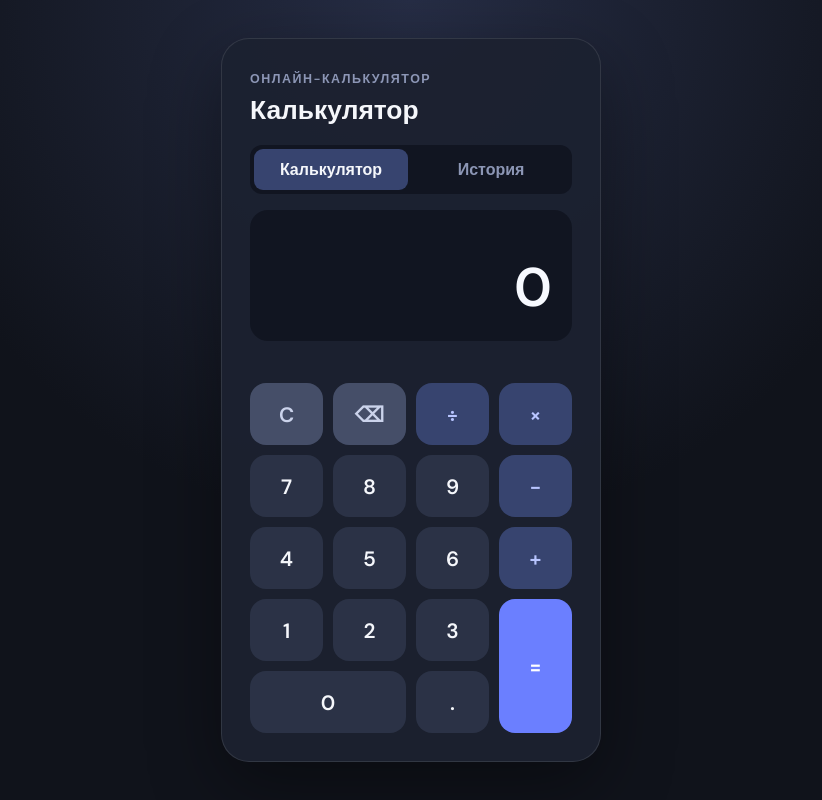
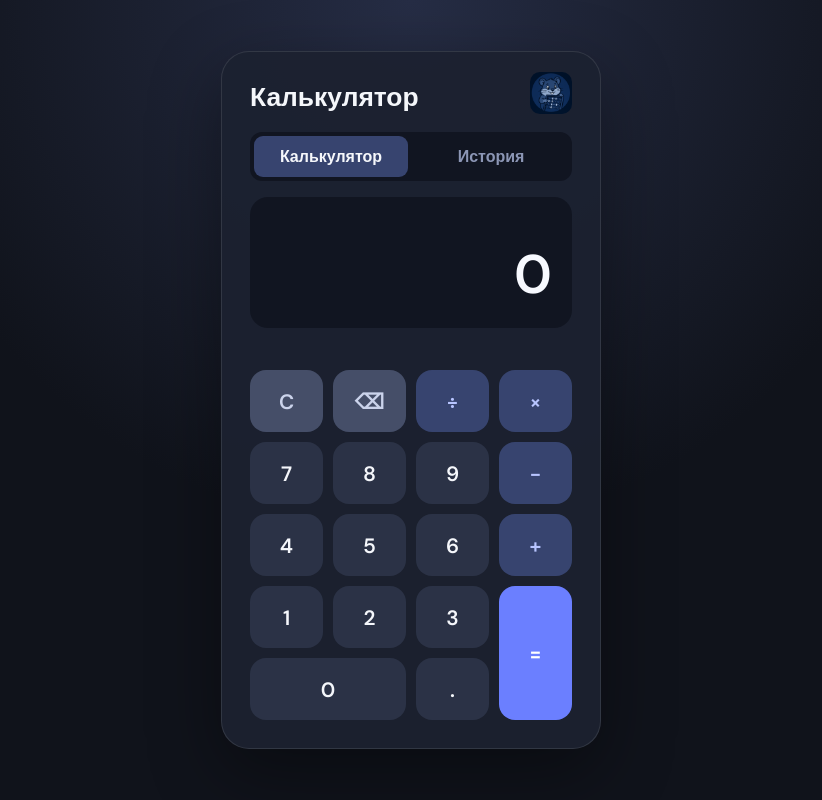
Before and after one commit to IlyaKozlov/calculator, a FastAPI app: page / in a window 1280 px wide. Shown: the whole page, without its empty margins (229-1051 px from the left). Run offline with FastAPI, Linux system fonts and the light colour scheme.

Commit message:
change name and add icon to page

```diff
--- a/src/static/app.js
+++ b/src/static/app.js
@@ -27,6 +27,7 @@ function formatNumber(value) {
 function showError(message) {
   errorMessage.textContent = message;
 }
+
 
 function renderHistory() {
   historyList.replaceChildren();
@@ -118,6 +119,7 @@ document.querySelector('[data-action="backspace"]').addEventListener('click', ()
   render();
 });
 
+
 document.querySelector('#clear-history').addEventListener('click', () => {
   historyItems = [];
   renderHistory();
--- a/src/static/style.css
+++ b/src/static/style.css
@@ -19,6 +19,7 @@ body {
 }
 
 .calculator {
+  position: relative;
   width: min(100%, 380px);
   padding: 28px;
   border: 1px solid rgba(255, 255, 255, .1);
@@ -27,7 +28,20 @@ body {
   box-shadow: 0 24px 70px rgba(0, 0, 0, .38);
 }
 
-.calculator__header { margin-bottom: 18px; }
+.calculator__header {
+  position: relative;
+  margin-bottom: 18px;
+  padding-right: 52px;
+}
+.calculator__icon {
+  position: absolute;
+  top: -8px;
+  right: 0;
+  width: 42px;
+  height: 42px;
+  border-radius: 10px;
+  object-fit: cover;
+}
 .tabs { display: grid; grid-template-columns: 1fr 1fr; gap: 6px; margin-bottom: 16px; padding: 4px; border-radius: 12px; background: #111521; }
 .tab { padding: 10px; border: 0; border-radius: 9px; background: transparent; color: #8c96b5; cursor: pointer; font: inherit; font-weight: 600; }
 .tab:hover { color: #f5f7fb; }
@@ -42,8 +56,7 @@ body {
 .history__list { display: grid; gap: 8px; margin: 0; padding: 0; list-style: none; }
 .history__item { display: flex; align-items: center; justify-content: space-between; gap: 12px; padding: 13px 14px; border-radius: 12px; background: #111521; color: #b8c0d8; }
 .history__item strong { color: #f7f9ff; font-size: 1.1rem; }
-.calculator__eyebrow { color: #8c96b5; font-size: .78rem; font-weight: 600; letter-spacing: .12em; text-transform: uppercase; }
-h1 { margin: 5px 0 0; font-size: 1.65rem; }
+h1 { margin: 0; font-size: 1.65rem; }
 
 .display {
   min-height: 128px;
--- a/src/templates/index.html
+++ b/src/templates/index.html
@@ -9,8 +9,8 @@
 <body>
   <main class="calculator" aria-label="Калькулятор">
     <header class="calculator__header">
-      <span class="calculator__eyebrow">Онлайн-калькулятор</span>
       <h1>Калькулятор</h1>
+      <img class="calculator__icon" src="/static/icon.png" alt="" aria-hidden="true">
     </header>
 
     <nav class="tabs" aria-label="Разделы приложения">
```
